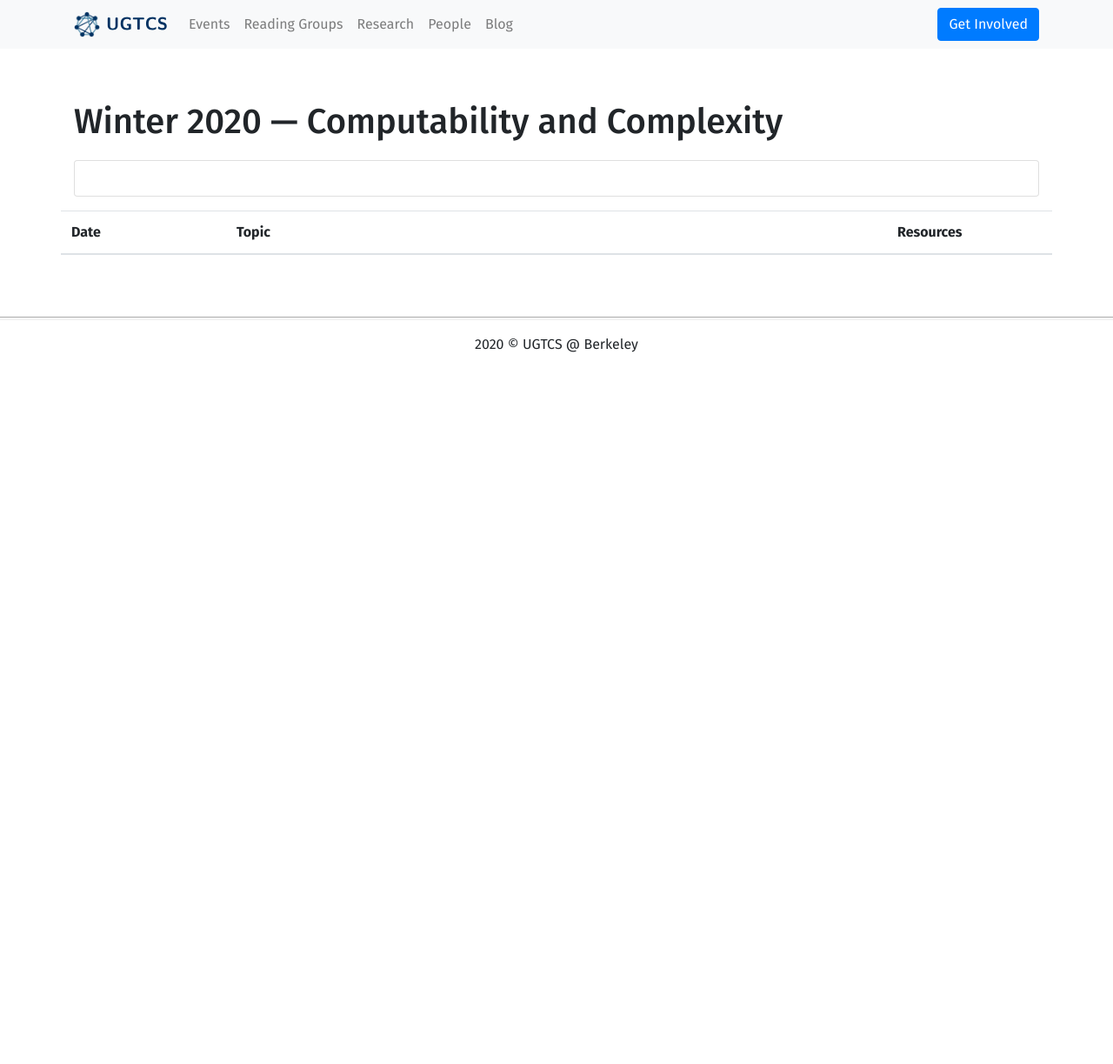
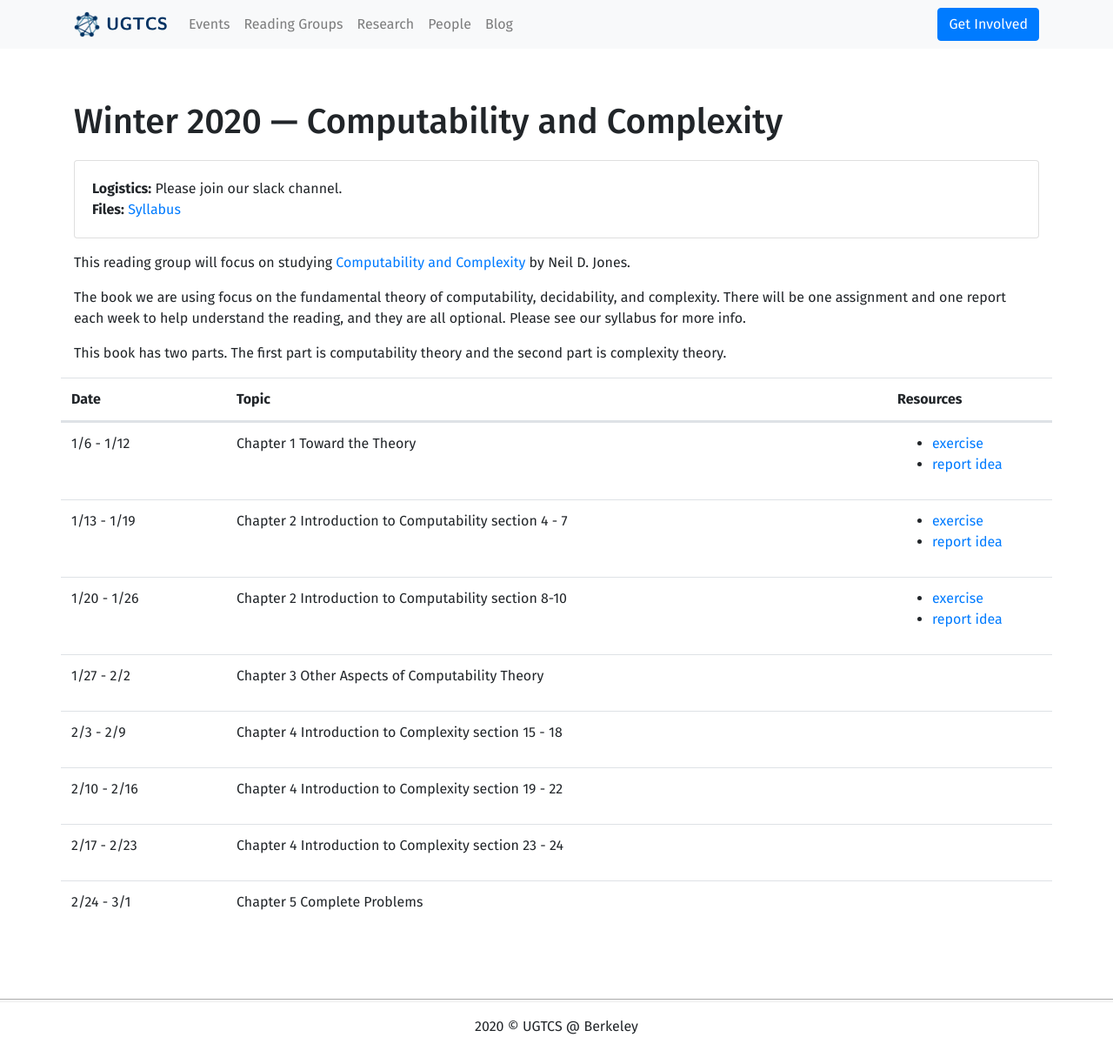
Before and after one commit to ugtcs/ugtcs.github.io, a Jekyll site: the page built from _reading-groups/wi20/cc.md, in a window 1280 px wide. Shown: the whole page at 87% size. Built offline with Jekyll 4.4.1, drawn with Linux system fonts in a browser that asks for light colours; before the commit the page ends 900 px from its top, so only the background shows below that.

Commit message:
Convert a couple reading groups

```diff
--- a/_config.yml
+++ b/_config.yml
@@ -13,7 +13,7 @@ collections:
     output: true
     sort_by: sem
 
-excerpt_separator: <!--more-->
+# excerpt_separator: <!--more-->
 
 # Contact links
 email: gabrielchen@berkeley.edu
--- a/_reading-groups/wi20/cc.md
+++ b/_reading-groups/wi20/cc.md
@@ -2,4 +2,45 @@
 layout: reading-group
 sem: 2020-1
 name: Computability and Complexity
+logistics: Please join our slack channel.
+files: >-
+    [Syllabus](/src/cc-wi20/syllabus.pdf)
+
+weeks:
+  - date: 1/6 - 1/12
+    topic: Chapter 1 Toward the Theory
+    resources: >-
+      * [exercise](/src/cc-wi20/ex1.pdf)
+
+      * [report idea](/src/cc-wi20/re1.pdf)
+  - date: 1/13 - 1/19
+    topic: Chapter 2 Introduction to Computability section 4 - 7
+    resources: >-
+      * [exercise](/src/cc-wi20/ex2.pdf)
+
+      * [report idea](/src/cc-wi20/re2.pdf)
+  - date: 1/20 - 1/26
+    topic: Chapter 2 Introduction to Computability section 8-10
+    resources: >-
+      * [exercise](/src/cc-wi20/ex3.pdf)
+
+      * [report idea](/src/cc-wi20/re3.pdf)
+  - date: 1/27 - 2/2
+    topic: Chapter 3 Other Aspects of Computability Theory
+  - date: 2/3 - 2/9
+    topic: Chapter 4 Introduction to Complexity section 15 - 18
+  - date: 2/10 - 2/16
+    topic: Chapter 4 Introduction to Complexity section 19 - 22
+  - date: 2/17 - 2/23
+    topic: Chapter 4 Introduction to Complexity section 23 - 24
+  - date: 2/24 - 3/1
+    topic: Chapter 5 Complete Problems
 ---
+
+This reading group will focus on studying [Computability and Complexity](http://hjemmesider.diku.dk/~neil/comp2book2007/book-whole.pdf) by Neil D. Jones.
+
+The book we are using focus on the fundamental theory of computability, decidability, and complexity.
+There will be one assignment and one report each week to help understand the reading, and they are all optional.
+Please see our syllabus for more info.
+
+This book has two parts. The first part is computability theory and the second part is complexity theory.
```
Also changed, not shown: _pages/sp20_maxflow.html (deleted, +0 -128 lines), _pages/sp20_pcpip.html (deleted, +0 -23 lines), _pages/sp20_toolkit.html (deleted, +0 -35 lines), _pages/wi20_cc.html (deleted, +0 -132 lines), _posts/2018-09-18-bwca-start.md (+4 -1 lines), _reading-groups/fa19/agt.md (+22 -0 lines), _reading-groups/sp20/maxflow.md (+11 -4 lines), _reading-groups/sp20/pcpip.md (+2 -0 lines).
